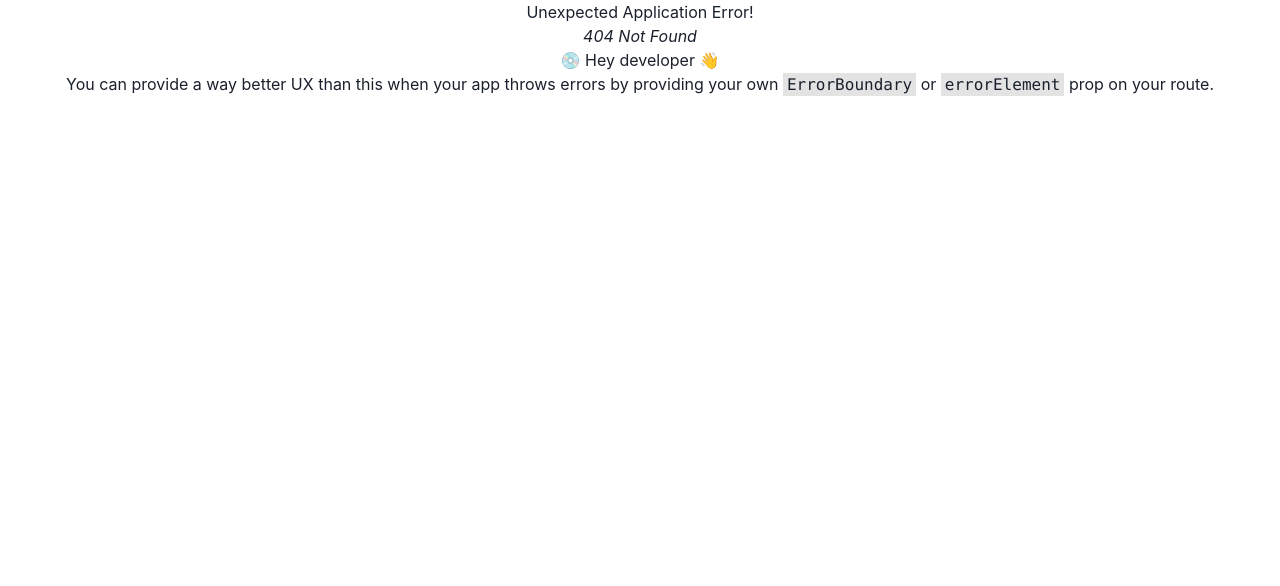
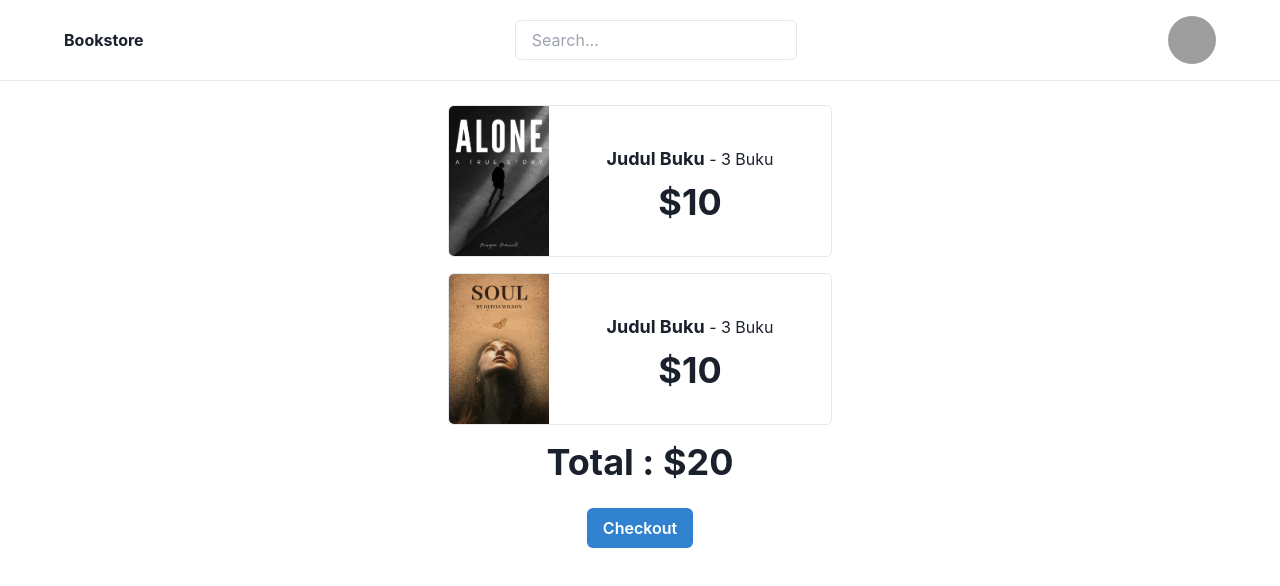
Before and after one commit to azureeeeeeeeeeee/book-store, a React (Vite) app in the folder book-frontend/: page /cart in a window 1280 px wide. Before the commit this address had no page. Shown: the top 586 px of the page. Built offline with nearby package versions, Linux system fonts and the light colour scheme; grey boxes are pictures that could not be loaded.

Commit message:
adding cart

```diff
--- a/book-frontend/src/App.jsx
+++ b/book-frontend/src/App.jsx
@@ -12,6 +12,7 @@ import LoginPage from "./pages/LoginPage";
 import RegisterPage from "./pages/RegisterPage";
 import RegisterCustomerPage from "./pages/RegisterCustomerPage";
 import RegisterPublisherPage from "./pages/RegisterPublisherPage";
+import CartPage from "./pages/CartPage";
 
 const App = () => {
   const router = createBrowserRouter(
@@ -22,6 +23,7 @@ const App = () => {
         <Route path="/register/customer" element={<RegisterCustomerPage />} />
         <Route path="/register/publisher" element={<RegisterPublisherPage />} />
         <Route path="/login" element={<LoginPage />} />
+        <Route path="/cart" element={<CartPage />} />
       </Route>
     )
   );
--- /dev/null
+++ b/book-frontend/src/components/Cart.jsx
@@ -0,0 +1,14 @@
+import CartItem from "./CartItem";
+import { Heading } from "@chakra-ui/react";
+
+const Cart = () => {
+  return (
+    <>
+      <CartItem coverUrl={"./cover/cover-1.webp"} />
+      <CartItem coverUrl={"./cover/cover-2.jpg"} />
+      <Heading>Total : $20</Heading>
+    </>
+  );
+};
+
+export default Cart;
--- /dev/null
+++ b/book-frontend/src/components/CartItem.jsx
@@ -0,0 +1,31 @@
+// import React from "react";
+import { Image, Text, Heading, Card, CardBody } from "@chakra-ui/react";
+
+const CartItem = ({ coverUrl }) => {
+  return (
+    <Card
+      direction={{ base: "column", sm: "row" }}
+      overflow="hidden"
+      variant="outline"
+      className="items-center"
+    >
+      <Image
+        objectFit="cover"
+        maxW={{ base: "100%", sm: "200px" }}
+        width="100px"
+        height="150px"
+        src={coverUrl}
+        alt="Caffe Latte"
+      />
+
+      <CardBody className="mx-auto">
+        <Text py="2">
+          <strong className="text-lg">Judul Buku</strong> - 3 Buku
+        </Text>
+        <Heading>$10</Heading>
+      </CardBody>
+    </Card>
+  );
+};
+
+export default CartItem;
--- a/book-frontend/src/components/NavBar.jsx
+++ b/book-frontend/src/components/NavBar.jsx
@@ -1,4 +1,3 @@
-import React from "react";
 import {
   Input,
   Avatar,
@@ -29,7 +28,7 @@ const NavBar = () => {
             <Avatar name="username" src="https://bit.ly/dan-abramov" />
           </MenuButton>
           <MenuList>
-            <Link>
+            <Link to="/cart">
               <MenuItem>
                 <FaShoppingCart className="mr-4" />
                 Cart
--- /dev/null
+++ b/book-frontend/src/pages/CartPage.jsx
@@ -0,0 +1,15 @@
+import Cart from "../components/Cart";
+import { Button } from "@chakra-ui/react";
+
+const CartPage = () => {
+  return (
+    <>
+      <section className="flex flex-col gap-4 w-96 mx-auto my-6">
+        <Cart />
+      </section>
+      <Button colorScheme="blue">Checkout</Button>
+    </>
+  );
+};
+
+export default CartPage;
```
